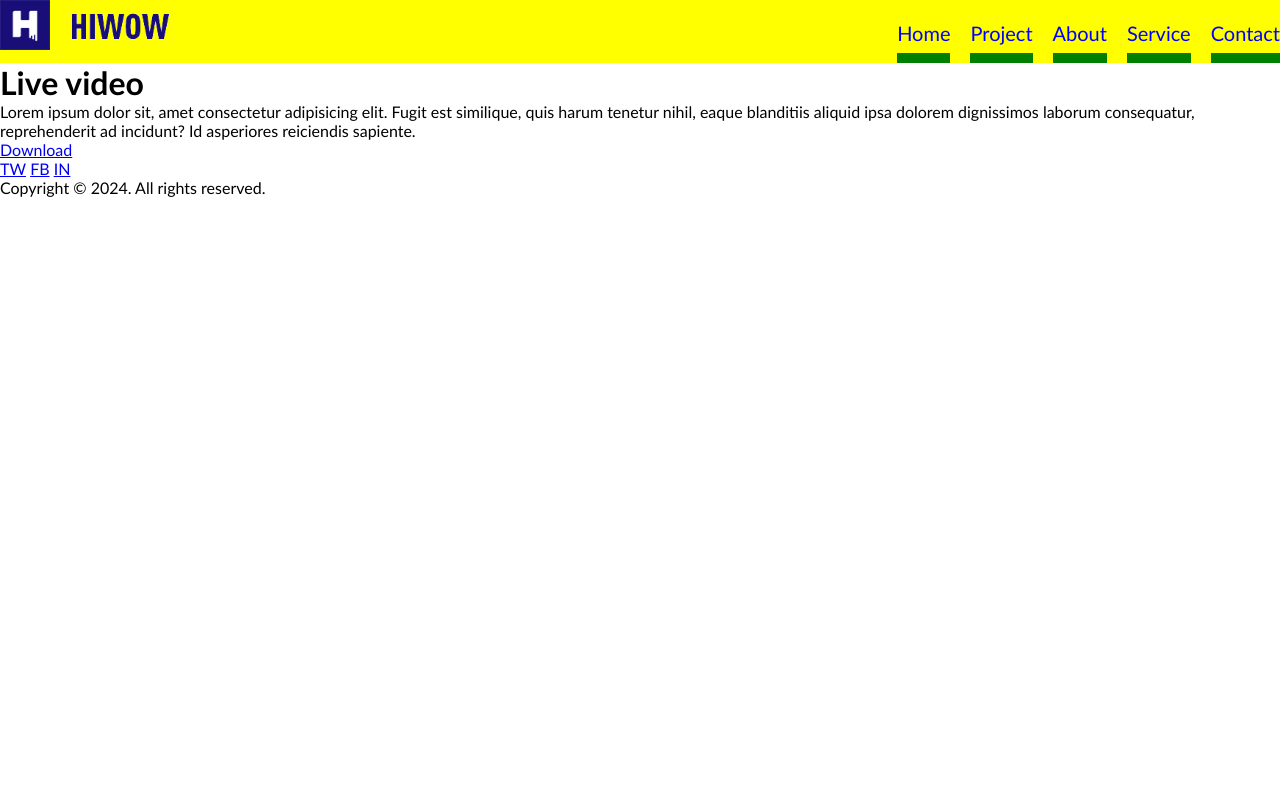
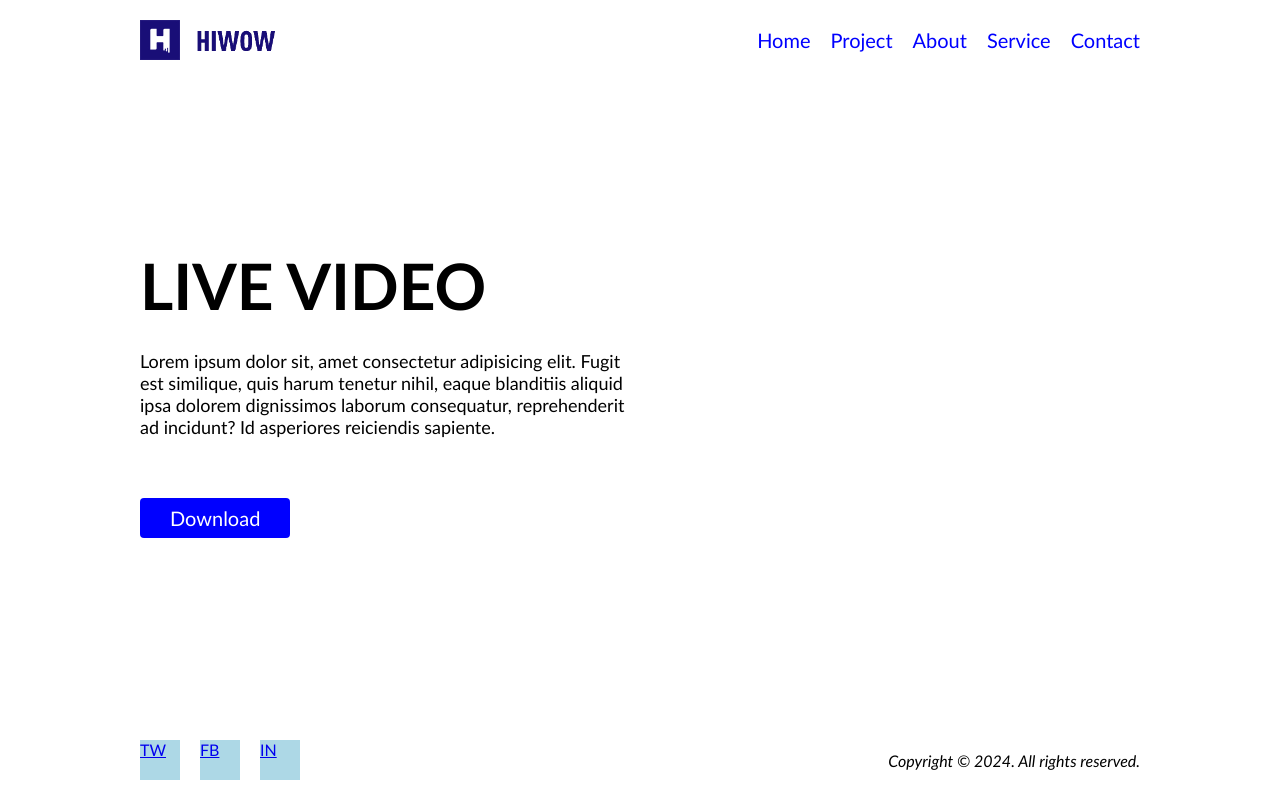
Before and after one commit to VickyPlein/live-video, a website: page index.html in a window 1280 px wide. Drawn offline with Linux system fonts and the light colour scheme.

Commit message:
mayor update

```diff
--- a/css/base.css
+++ b/css/base.css
@@ -10,3 +10,11 @@ body {
     font-family: 'Gill Sans', 'Gill Sans MT', Calibri, 'Trebuchet MS',
         sans-serif;
 }
+
+.container {
+    display: flex;
+    justify-content: space-between;
+    align-items: center;
+    width: 1000px;
+    margin: 20px calc(50% - 500px);
+}
--- a/css/footer.css
+++ b/css/footer.css
@@ -0,0 +1,14 @@
+.social-list {
+    display: flex;
+    gap: 20px;
+}
+
+.social-list>.icon {
+    width: 40px;
+    height: 40px;
+    background-color: lightblue;
+}
+
+.copyright {
+    font-style: italic;
+}
--- a/css/header.css
+++ b/css/header.css
@@ -1,34 +1,18 @@
-header {
-    display: inline-block;
-    width: 100%;
-    background-color: yellow;
+.logo {
+    height: 40px;
 }
 
-header>img {
-    float: left;
-    height: 50px;
+.main-nav {
+    display: flex;
+    gap: 20px;
 }
 
-header>nav {
-    margin-top: 13px;
-    float: right;
-}
-
-header a {
+.link {
     color: blue;
-    float: left;
-    padding: 10px 0;
-    margin-right: 20px;
     font-size: 20px;
-    line-height: 20px;
-    border-bottom: 10px solid green;
     text-decoration: none;
 }
 
-header a:last-child {
-    margin-right: 0;
-}
-
-header a:hover {
+.link:hover {
     background-color: red;
 }
--- a/css/main.css
+++ b/css/main.css
@@ -0,0 +1,32 @@
+main.container {
+    min-height: calc(100vh - 160px);
+}
+
+.column {
+    display: flex;
+    flex-direction: column;
+    align-items: flex-start;
+    gap: 40px;
+    width: 50%;
+}
+
+.main-title {
+    font-size: 64px;
+    line-height: 48px;
+    text-transform: uppercase;
+    color: black;
+}
+
+.description {
+    font-size: 18px;
+    margin-bottom: 20px;
+}
+
+.btn {
+    padding: 8px 30px;
+    font-size: 20px;
+    text-decoration: none;
+    background-color: blue;
+    color: white;
+    border-radius: 4px;
+}
--- a/index.html
+++ b/index.html
@@ -12,32 +12,32 @@
 </head>
 
 <body>
-    <header>
-        <img src="./img/logo.png" alt="HIWOW logo">
-        <nav>
-            <a href="#">Home</a>
-            <a href="#">Project</a>
-            <a href="#">About</a>
-            <a href="#">Service</a>
-            <a href="#">Contact</a>
+    <header class="container">
+        <img class="logo" src="./img/logo.png" alt="HIWOW logo">
+        <nav class="main-nav">
+            <a class="link" href="#">Home</a>
+            <a class="link" href="#">Project</a>
+            <a class="link" href="#">About</a>
+            <a class="link" href="#">Service</a>
+            <a class="link" href="#">Contact</a>
         </nav>
     </header>
 
-    <main>
-        <div>
-            <h1>Live video</h1>
-            <p>Lorem ipsum dolor sit, amet consectetur adipisicing elit. Fugit est similique, quis harum tenetur nihil, eaque blanditiis aliquid ipsa dolorem dignissimos laborum consequatur, reprehenderit ad incidunt? Id asperiores reiciendis sapiente.</p>
-            <a href="#">Download</a>
+    <main class="container">
+        <div class="column">
+            <h1 class="main-title">Live video</h1>
+            <p class="description">Lorem ipsum dolor sit, amet consectetur adipisicing elit. Fugit est similique, quis harum tenetur nihil, eaque blanditiis aliquid ipsa dolorem dignissimos laborum consequatur, reprehenderit ad incidunt? Id asperiores reiciendis sapiente.</p>
+            <a class="btn" href="#">Download</a>
         </div>
     </main>
 
-    <footer>
-        <div>
-            <a href="#">TW</a>
-            <a href="#">FB</a>
-            <a href="#">IN</a>
+    <footer class="container">
+        <div class="social-list">
+            <a class="icon" href="#">TW</a>
+            <a class="icon" href="#">FB</a>
+            <a class="icon" href="#">IN</a>
         </div>
-        <p>Copyright &copy; 2024. All rights reserved.</p>
+        <p class="copyright">Copyright &copy; 2024. All rights reserved.</p>
     </footer>
 </body>
 
```
